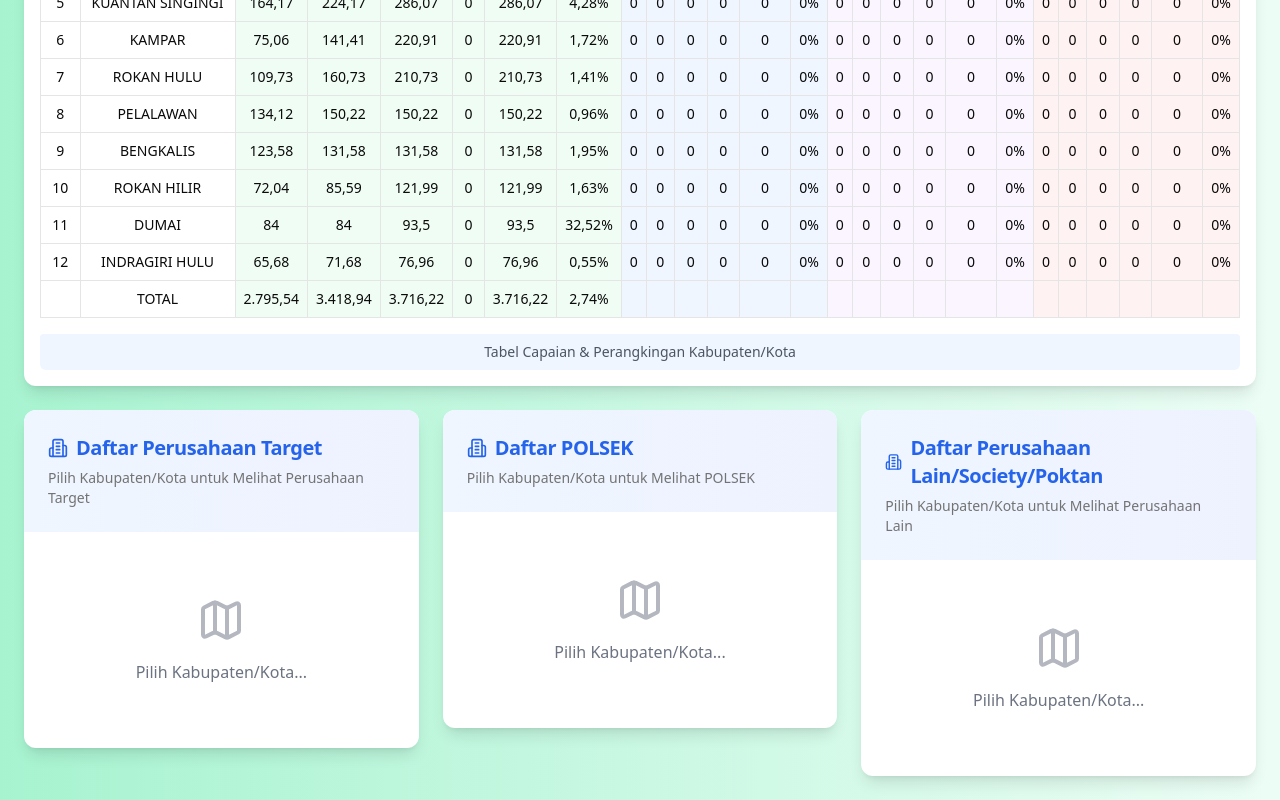
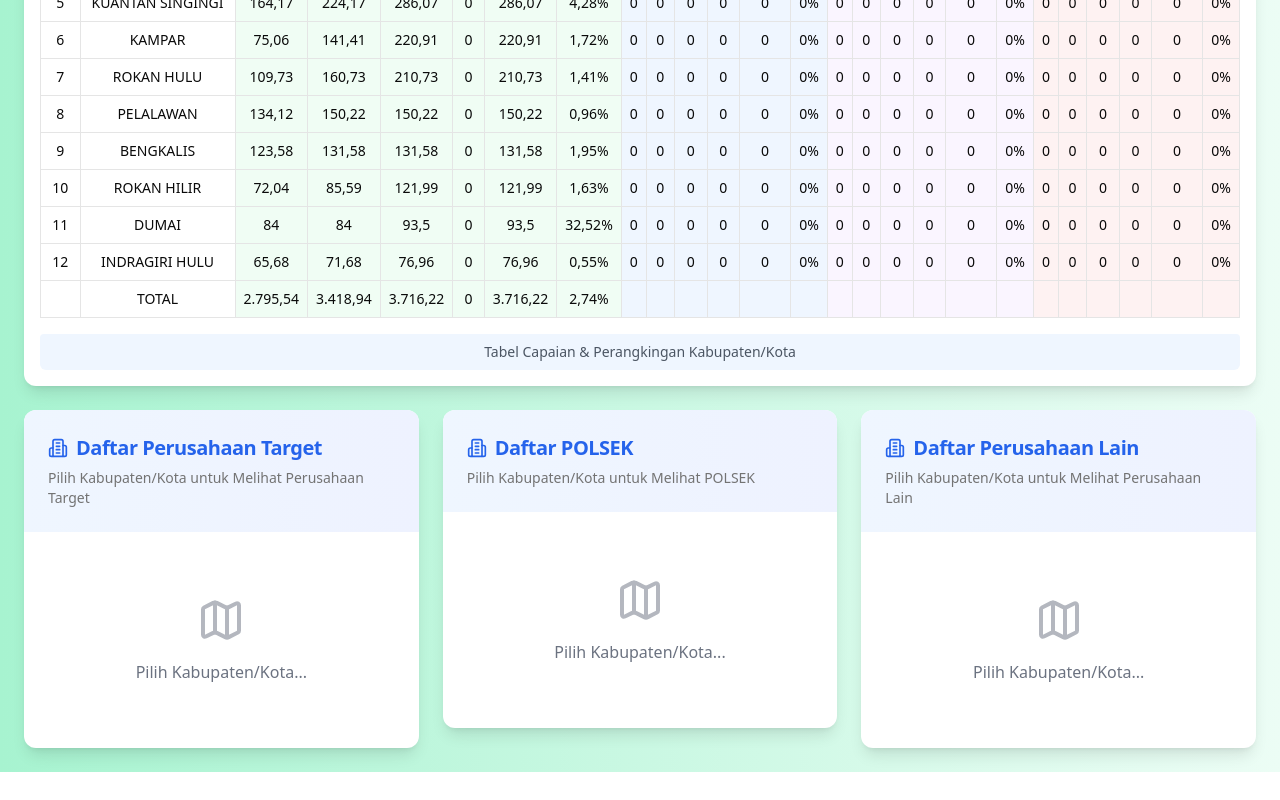
Before and after one commit to rel1vee/dashboard-polda-riau, a Next.js app: page / in a window 1280 px wide. Shown: the part 1457-2257 px from the top of the page. After the commit the page ends 2229 px from the top, so only its background shows below. Built offline with nearby package versions, Linux system fonts and the light colour scheme.

Commit message:
Refactor text labels for clarity in DashboardRiauPage component

```diff
--- a/app/page.tsx
+++ b/app/page.tsx
@@ -477,8 +477,8 @@ const DashboardRiauPage = () => {
                   <CardTitle className="flex items-center text-xl gap-2 text-blue-600">
                     <Building2 className="w-5 h-5 hidden md:block" />
                     {selectedCity
-                      ? `Perusahaan Lain/Society/Poktan di ${selectedCity.nama}`
-                      : "Daftar Perusahaan Lain/Society/Poktan"}
+                      ? `Perusahaan Lain di ${selectedCity.nama}`
+                      : "Daftar Perusahaan Lain"}
                   </CardTitle>
                   {selectedCity ? (
                     <CardDescription>
```
